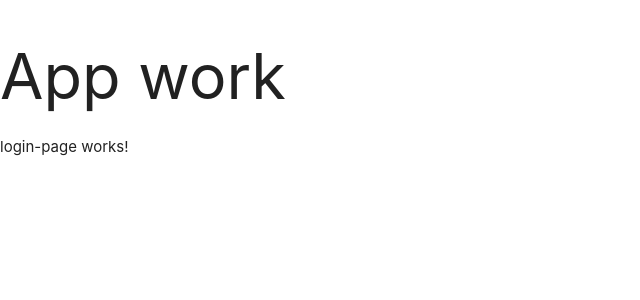
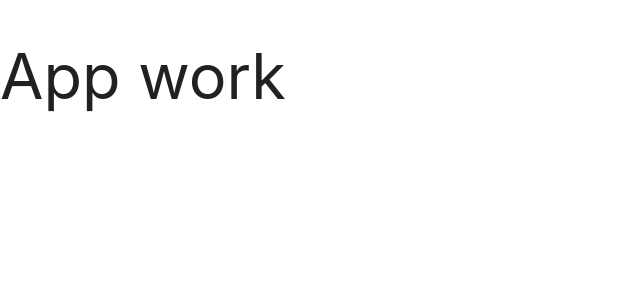
Before and after one commit to ivsemenovdev/crm-ng-express-mongodb, an Angular app in the folder client/: page / in a window 1280 px wide. Shown: the top 300 px of the page, without its empty margins (0-640 px from the left). Built offline with nearby package versions, Linux system fonts and the light colour scheme.

Commit message:
feat: add routing to login-page component to app

```diff
--- a/client/src/app/app-routing.module.ts
+++ b/client/src/app/app-routing.module.ts
@@ -1,10 +1,15 @@
-import { NgModule } from '@angular/core';
-import { RouterModule, Routes } from '@angular/router';
+import {NgModule} from '@angular/core';
+import {RouterModule, Routes} from '@angular/router';
+import {LoginPageComponent} from "./login-page/login-page.component";
 
-const routes: Routes = [];
+const routes: Routes = [
+  {path: 'login', component: LoginPageComponent}
+];
 
 @NgModule({
   imports: [RouterModule.forRoot(routes)],
   exports: [RouterModule]
 })
-export class AppRoutingModule { }
+
+export class AppRoutingModule {
+}
--- a/client/src/app/app.component.html
+++ b/client/src/app/app.component.html
@@ -1,2 +1,3 @@
 <h1>App work</h1>
-<app-login-page></app-login-page>
+
+<router-outlet></router-outlet>
```
